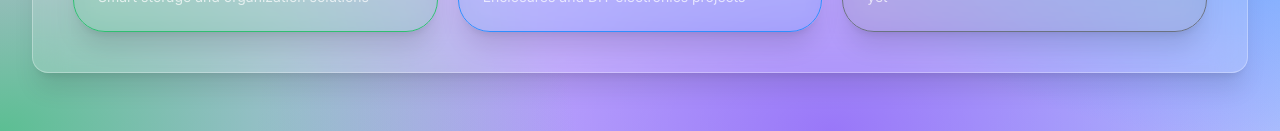
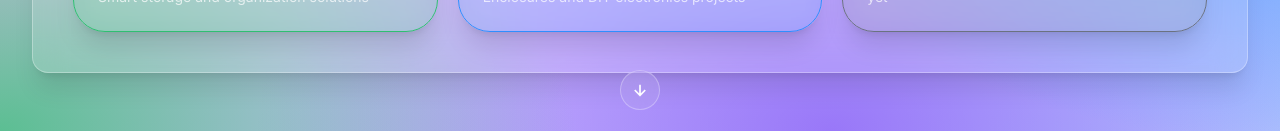
Before and after one commit to shop3DPIY/webshop, a Next.js app: page /en/dolls in a window 1280 px wide. Shown: the part 669-800 px from the top of the page. Built offline with nearby package versions, Linux system fonts and the light colour scheme; no server answers; the database is empty.

Commit message:
Scroll-down arrow under the Shop landing's categories
Co-Authored-By: Claude Opus 5.5 <noreply@anthropic.com>

```diff
--- a/src/app/[locale]/(site)/dolls/page.tsx
+++ b/src/app/[locale]/(site)/dolls/page.tsx
@@ -25,7 +25,7 @@ export default async function DollsPage() {
       <TrackMarker track="dolls" />
       {/* The page opens on the categories, centred in the first screen
           (viewport minus the h-20 header). */}
-      <section className="flex min-h-[calc(100svh-5rem)] items-center py-8">
+      <section className="relative flex min-h-[calc(100svh-5rem)] items-center py-8">
         <Container panel className="py-0 flex flex-col gap-10">
           <SectionHeading
             eyebrow={tCollections("eyebrow")}
@@ -38,9 +38,28 @@ export default async function DollsPage() {
             ))}
           </div>
         </Container>
+        {/* The categories fill the first screen, so hint that there's
+            more below (New & popular, About). */}
+        <a
+          href="#new-and-popular"
+          aria-label={tNewAndPopular("title")}
+          className="border-line bg-mist text-ink hover:border-brand-purple hover:bg-brand-purple/45 absolute bottom-3 left-1/2 flex h-10 w-10 -translate-x-1/2 items-center justify-center rounded-full border backdrop-blur-lg transition-colors hover:text-white motion-safe:animate-bounce"
+        >
+          <svg
+            width="18"
+            height="18"
+            viewBox="0 0 24 24"
+            fill="none"
+            stroke="currentColor"
+            strokeWidth="2.25"
+            aria-hidden
+          >
+            <path d="M12 5v14M5 12l7 7 7-7" />
+          </svg>
+        </a>
       </section>
 
-      <section className="py-16 sm:py-24">
+      <section id="new-and-popular" className="scroll-mt-24 py-16 sm:py-24">
         <Container panel className="flex flex-col gap-10">
           <SectionHeading
             eyebrow={tNewAndPopular("eyebrow")}
--- a/src/app/globals.css
+++ b/src/app/globals.css
@@ -429,3 +429,11 @@ select:-webkit-autofill {
 .rounded-3xl:focus-visible {
   border-radius: 2rem;
 }
+
+/* In-page links (e.g. the scroll-down arrow on the Shop landing) glide
+   instead of jumping — unless the visitor prefers reduced motion. */
+@media (prefers-reduced-motion: no-preference) {
+  html {
+    scroll-behavior: smooth;
+  }
+}
```
